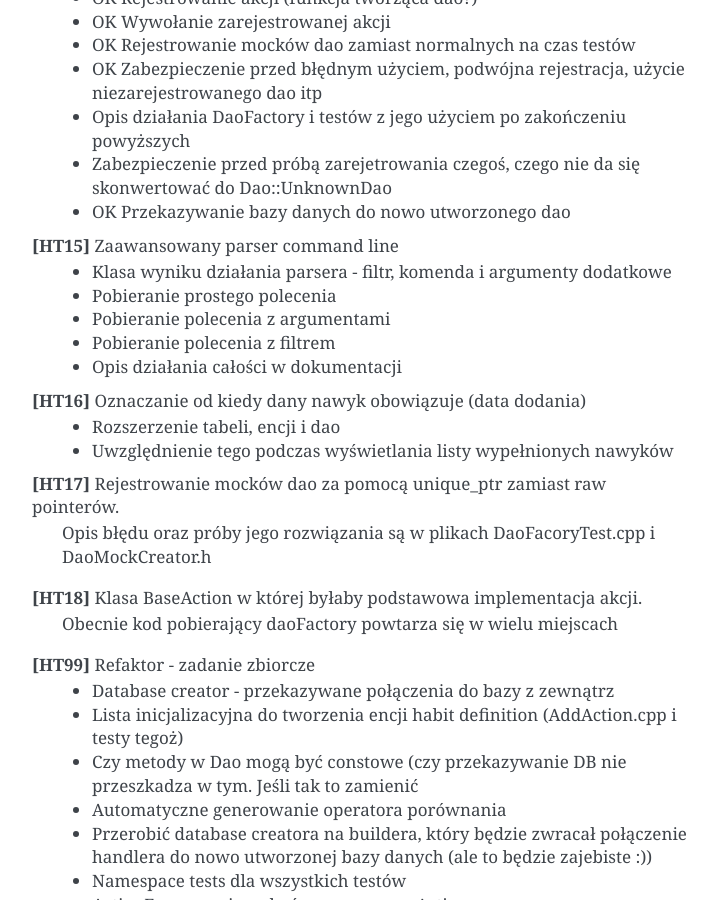
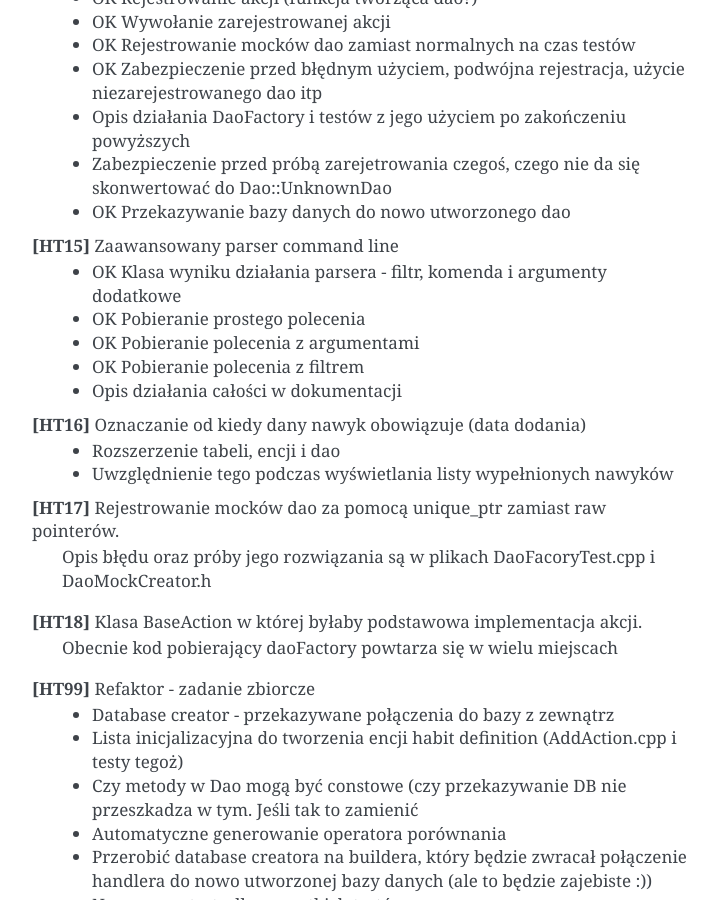
Before and after one commit to minescias/HabitTacker, a Sphinx documentation site: the page built from Documentation/source/Tasks.rst, in a window 1280 px wide and 900 px high, scrolled down 2351 px. Shown: the whole window, without its empty margins (388-1105 px from the left). Built offline with Sphinx 7.4.7, drawn with Linux system fonts in a browser that asks for light colours.

```diff
--- a/Documentation/source/Tasks.rst
+++ b/Documentation/source/Tasks.rst
@@ -105,10 +105,10 @@ Zadania dotyczące modułu HT
  *  OK Przekazywanie bazy danych do nowo utworzonego dao
 
 **[HT15]** Zaawansowany parser command line
- *  Klasa wyniku działania parsera - filtr, komenda i argumenty dodatkowe
- *  Pobieranie prostego polecenia
- *  Pobieranie polecenia z argumentami
- *  Pobieranie polecenia z filtrem
+ *  OK Klasa wyniku działania parsera - filtr, komenda i argumenty dodatkowe
+ *  OK Pobieranie prostego polecenia
+ *  OK Pobieranie polecenia z argumentami
+ *  OK Pobieranie polecenia z filtrem
  *  Opis działania całości w dokumentacji
 
 **[HT16]** Oznaczanie od kiedy dany nawyk obowiązuje (data dodania)
```
Also changed, not shown: 4 other files.
